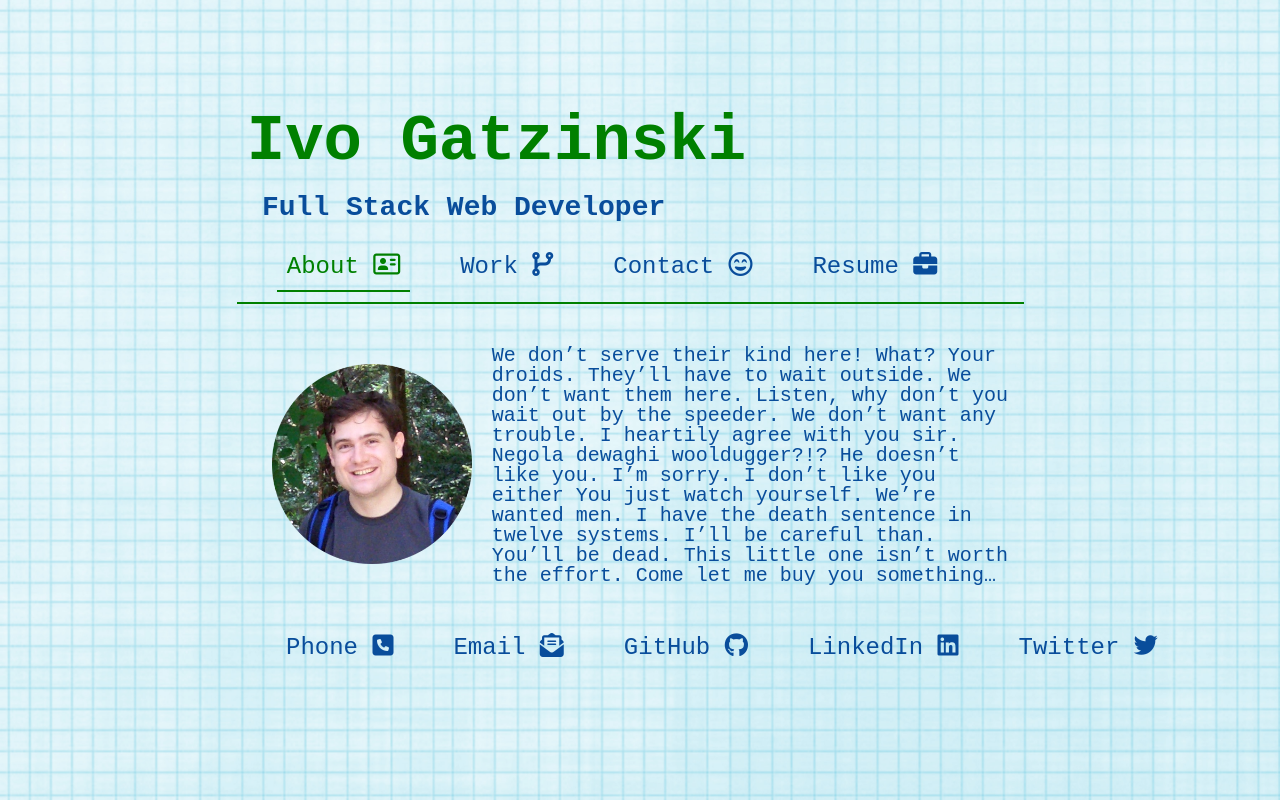
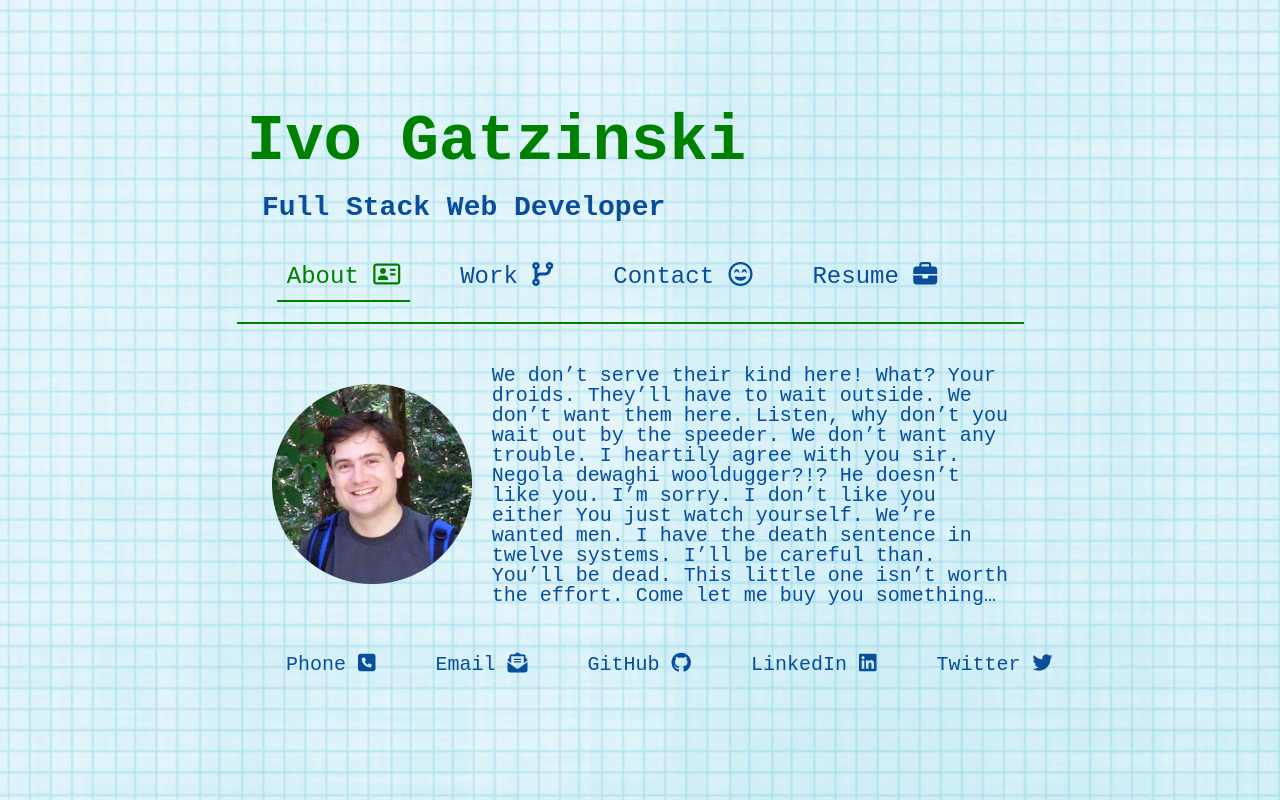
Before and after one commit to Ivo-Gatzinski/portfolio, a React (Create React App) app: page / in a window 1280 px wide. Built offline with nearby package versions, Linux system fonts and the light colour scheme; a web font is replaced by a local one.

Commit message:
fix links sizes

```diff
--- a/src/components/style.css
+++ b/src/components/style.css
@@ -183,6 +183,7 @@ ol li {
 
 .info-item {
   margin: var(--small-pad);
+  font-size: 125%;
 }
 
 .info-item a {
@@ -301,15 +302,16 @@ a {
     color: rgb(100, 1, 131);
   }
 
-  .nav {
+  .nav ul {
     display: flex;
-    line-height: 200%;
+    line-height: 125%;
+    justify-content: space-around;
 
   }
 
   .nav li {
-    font-size: 90%;
-    padding: var(--mini-pad);
+    font-size: 125%;
+    /* padding: 25px; */
     font-weight: bolder;
   }
 
@@ -467,7 +469,7 @@ a {
 
   .info-item {
     margin: var(--small-pad);
-    font-size: 150%;
+    font-size: 125%;
   }
 
 
```
